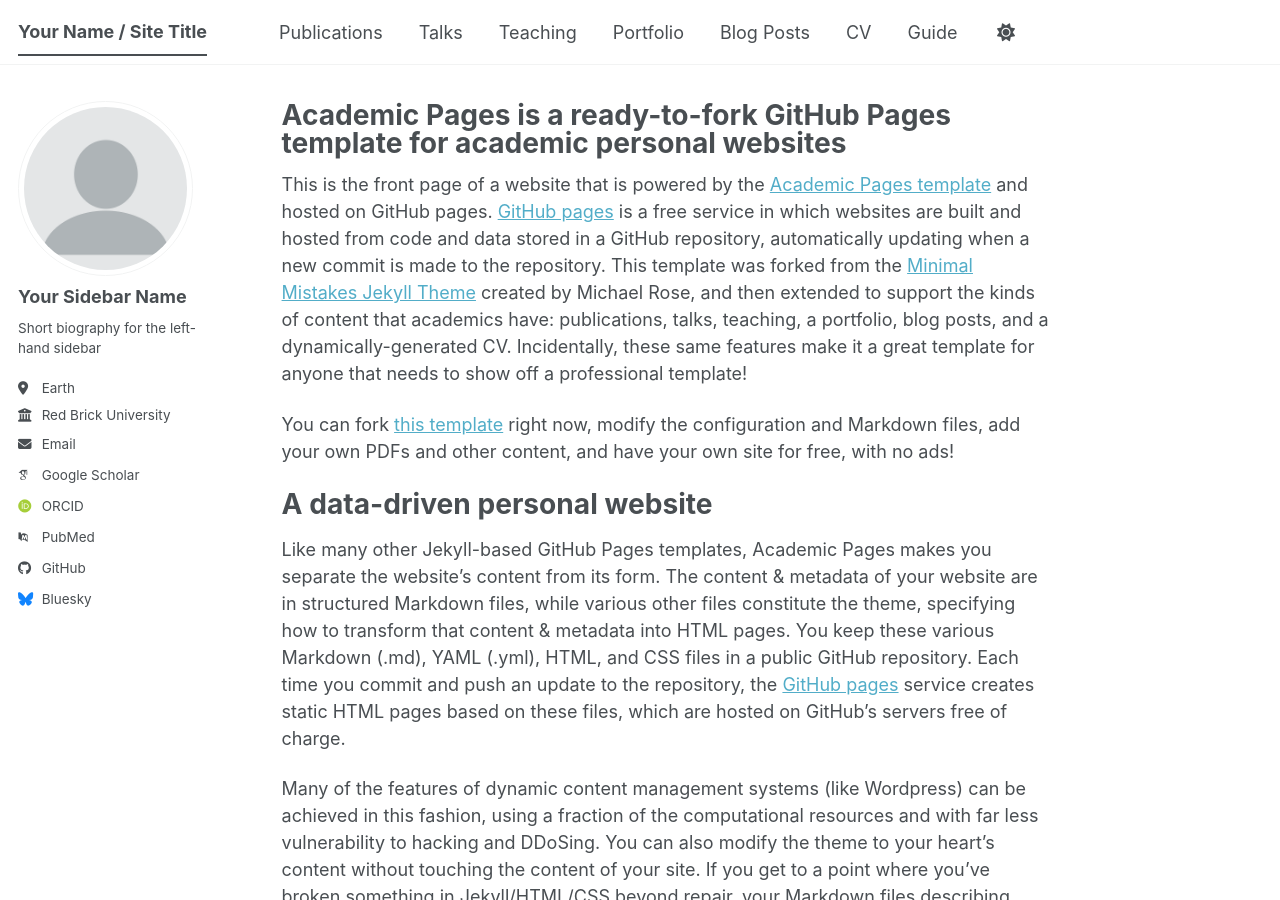
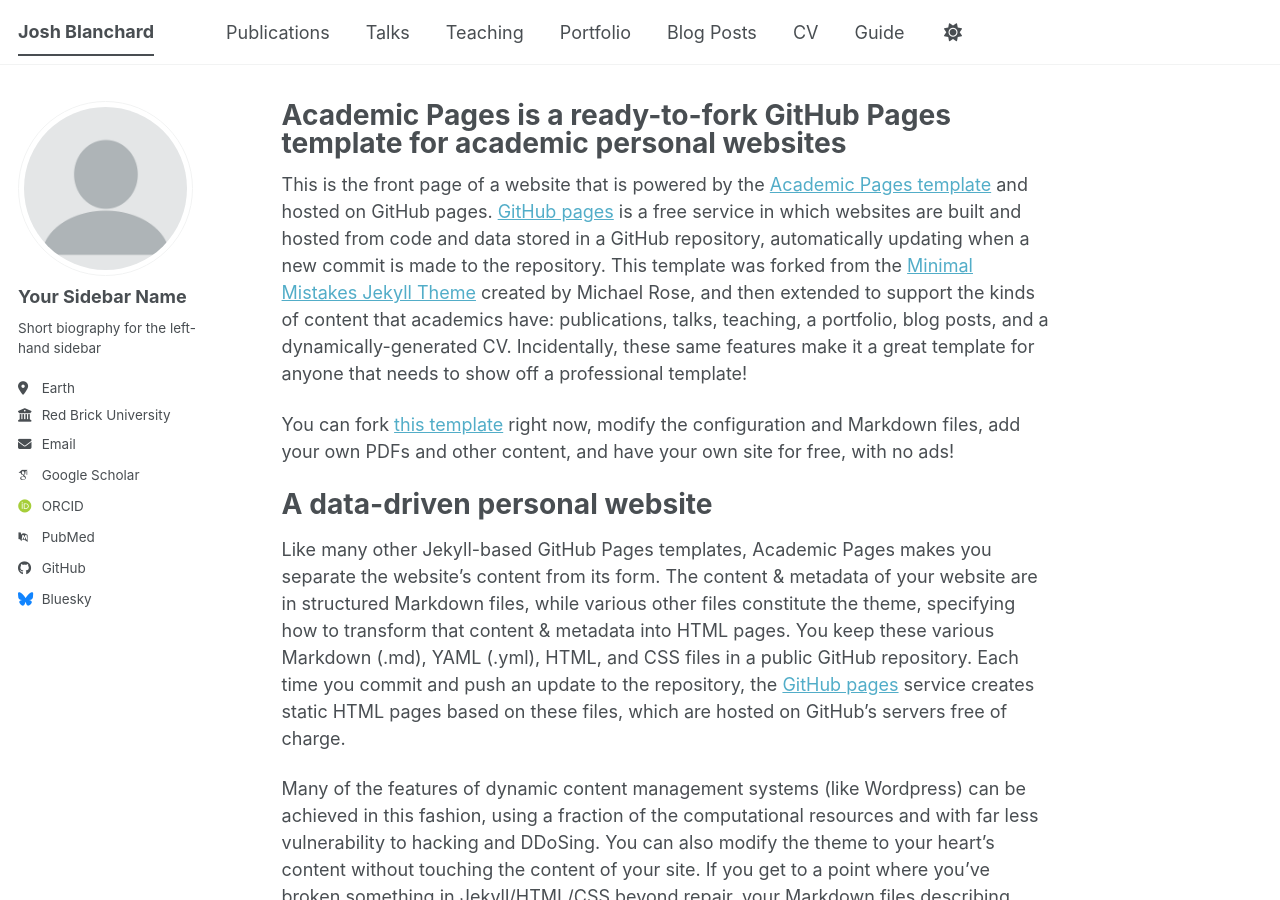
Before and after one commit to jblanch21/jblanch21.github.io, a Jekyll site: the page built from _pages/about.md, in a window 1280 px wide and 900 px high. Built offline with Jekyll 4.4.1, drawn with Linux system fonts in a browser that asks for light colours; some web fonts are replaced; a script bundle is joined from its source files by our own code; library files that are not in the unit come from our copies.

Commit message:
Update _config.yml updated with name

```diff
--- a/_config.yml
+++ b/_config.yml
@@ -9,7 +9,7 @@
 # Basic Site Settings
 locale                   : "en-US"
 site_theme               : "default" # The available themes options are "default", "air", "sunrise", "mint", "dirt" and "contrast"
-title                    : "Your Name / Site Title"
+title                    : "Josh Blanchard"
 title_separator          : "-"
 name                     : &name "Your Name"
 description              : &description "Your Name's academic portfolio"   # Update this with a general description of your site, this is the default if not overridden by a page
```
